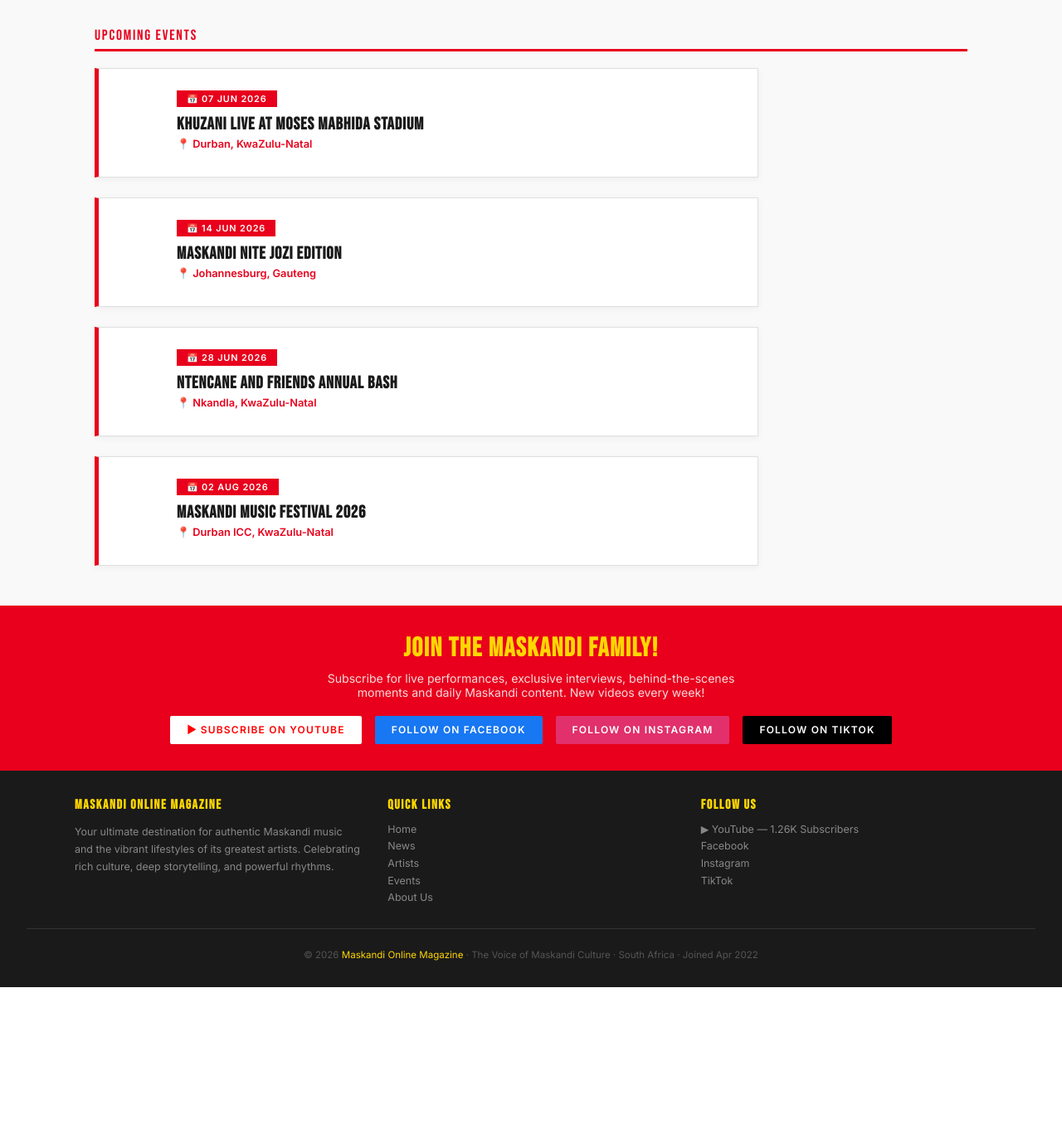
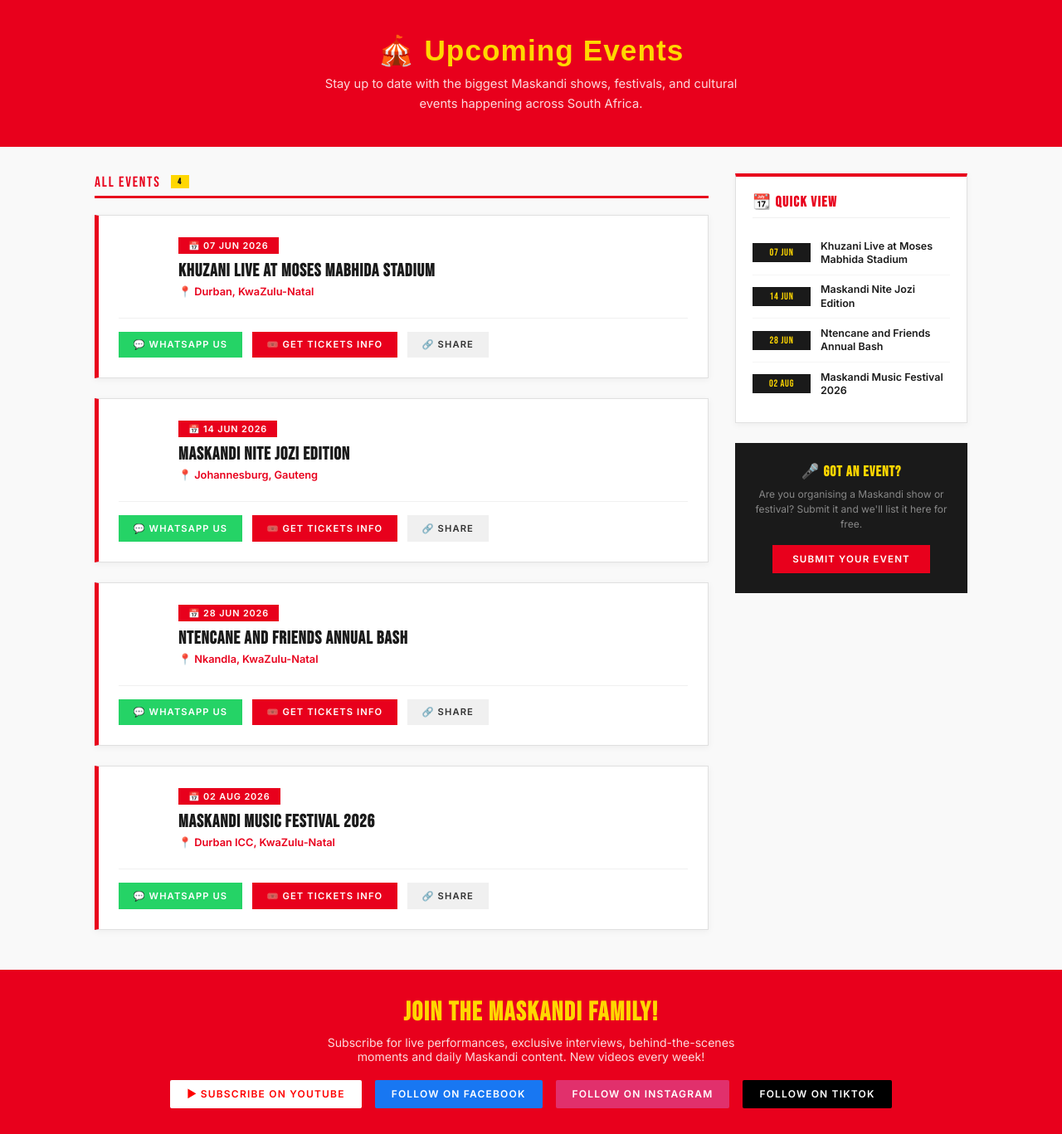
Before and after one commit to ayandamkhwanazi27-lang/maskandi-online, a Flask app: page /events in a window 1280 px wide. Shown: the part 176-1543 px from the top of the page at 83% size. Before the commit the page ends 1366 px from the top, so only its background shows below. Run offline with Flask 3, Linux system fonts and the light colour scheme.

Commit message:
Update events.html

```diff
--- a/templates/events.html
+++ b/templates/events.html
@@ -2,7 +2,38 @@
 {% block title %}Events — Maskandi Online Magazine{% endblock %}
 {% block extra_styles %}
 <style>
-  .events-list { display: flex; flex-direction: column; gap: 1.5rem; max-width: 800px; }
+  .events-hero {
+    background: var(--red);
+    padding: 2.5rem 2rem;
+    text-align: center;
+    margin-bottom: 2rem;
+  }
+
+  .events-hero h1 {
+    font-family: 'Russo One', sans-serif;
+    font-size: 2.2rem;
+    color: var(--yellow);
+    letter-spacing: 0.03em;
+    margin-bottom: 0.5rem;
+  }
+
+  .events-hero p {
+    color: rgba(255,255,255,0.85);
+    font-size: 0.92rem;
+    max-width: 500px;
+    margin: 0 auto;
+    line-height: 1.6;
+  }
+
+  .events-layout {
+    display: grid;
+    grid-template-columns: 1fr 280px;
+    gap: 2rem;
+    align-items: start;
+  }
+
+  .events-list { display: flex; flex-direction: column; gap: 1.5rem; }
+
   .event-card {
     background: white;
     border: 1px solid #E0E0E0;
@@ -10,18 +41,27 @@
     padding: 1.5rem;
     box-shadow: 0 2px 8px rgba(0,0,0,0.05);
     transition: border-color 0.2s, box-shadow 0.2s;
+  }
+
+  .event-card:hover { border-left-color: var(--yellow); box-shadow: 0 4px 16px rgba(0,0,0,0.1); }
+
+  .event-top {
     display: flex;
     gap: 1.25rem;
     align-items: flex-start;
+    margin-bottom: 1rem;
   }
-  .event-card:hover { border-left-color: var(--yellow); box-shadow: 0 4px 16px rgba(0,0,0,0.1); }
+
   .event-icon {
-    font-size: 2rem;
+    font-size: 2.2rem;
     flex-shrink: 0;
-    width: 50px;
+    width: 52px;
     text-align: center;
+    margin-top: 0.2rem;
   }
+
   .event-content { flex: 1; }
+
   .event-date {
     display: inline-block;
     background: var(--red);
@@ -33,32 +73,185 @@
     margin-bottom: 0.5rem;
     text-transform: uppercase;
   }
+
   .event-card h3 {
     font-family: 'Bebas Neue', sans-serif;
-    font-size: 1.3rem;
+    font-size: 1.35rem;
     letter-spacing: 0.04em;
     color: #1A1A1A;
     margin-bottom: 0.25rem;
+    line-height: 1.2;
   }
+
   .event-loc {
     font-size: 0.8rem;
     color: var(--red);
     font-weight: 600;
     margin-bottom: 0.5rem;
   }
+
   .event-desc {
     font-size: 0.82rem;
     color: #666;
     line-height: 1.6;
   }
+
+  .event-actions {
+    display: flex;
+    gap: 0.75rem;
+    padding-top: 1rem;
+    border-top: 1px solid #F0F0F0;
+    flex-wrap: wrap;
+  }
+
+  .event-btn {
+    display: inline-flex;
+    align-items: center;
+    gap: 0.4rem;
+    padding: 0.55rem 1.1rem;
+    font-size: 0.7rem;
+    font-weight: 700;
+    letter-spacing: 0.1em;
+    text-transform: uppercase;
+    text-decoration: none;
+    border: none;
+    cursor: pointer;
+    transition: opacity 0.2s, transform 0.15s;
+    font-family: 'Inter', sans-serif;
+  }
+
+  .event-btn:hover { opacity: 0.85; transform: translateY(-1px); }
+
+  .event-btn.tickets { background: var(--red); color: white; }
+  .event-btn.whatsapp { background: #25D366; color: white; }
+  .event-btn.share { background: #F0F0F0; color: #333; }
+
+  /* Sidebar */
+  .events-sidebar {}
+
+  .sidebar-box {
+    background: white;
+    border: 1px solid #E0E0E0;
+    border-top: 4px solid var(--red);
+    padding: 1.25rem;
+    margin-bottom: 1.5rem;
+    box-shadow: 0 2px 8px rgba(0,0,0,0.05);
+  }
+
+  .sidebar-box h3 {
+    font-family: 'Bebas Neue', sans-serif;
+    font-size: 1.1rem;
+    color: var(--red);
+    letter-spacing: 0.08em;
+    margin-bottom: 1rem;
+    padding-bottom: 0.5rem;
+    border-bottom: 1px solid #F0F0F0;
+  }
+
+  .mini-event {
+    display: flex;
+    gap: 0.75rem;
+    align-items: center;
+    padding: 0.6rem 0;
+    border-bottom: 1px solid #F5F5F5;
+  }
+
+  .mini-event:last-child { border-bottom: none; }
+
+  .mini-date {
+    background: var(--dark);
+    color: var(--yellow);
+    font-family: 'Bebas Neue', sans-serif;
+    font-size: 0.75rem;
+    letter-spacing: 0.06em;
+    padding: 4px 8px;
+    text-align: center;
+    flex-shrink: 0;
+    min-width: 70px;
+  }
+
+  .mini-title {
+    font-size: 0.78rem;
+    font-weight: 600;
+    color: #1A1A1A;
+    line-height: 1.3;
+  }
+
+  .submit-event-box {
+    background: var(--dark);
+    padding: 1.5rem;
+    text-align: center;
+  }
+
+  .submit-event-box h3 {
+    font-family: 'Bebas Neue', sans-serif;
+    font-size: 1.1rem;
+    color: var(--yellow);
+    letter-spacing: 0.06em;
+    margin-bottom: 0.5rem;
+  }
+
+  .submit-event-box p {
+    font-size: 0.75rem;
+    color: #888;
+    margin-bottom: 1rem;
+    line-height: 1.5;
+  }
+
+  .submit-event-btn {
+    display: inline-block;
+    background: var(--red);
+    color: white;
+    padding: 0.65rem 1.5rem;
+    font-size: 0.72rem;
+    font-weight: 700;
+    letter-spacing: 0.1em;
+    text-transform: uppercase;
+    text-decoration: none;
+    transition: background 0.2s;
+  }
+
+  .submit-event-btn:hover { background: var(--red-dark); }
+
+  .count-badge {
+    display: inline-block;
+    background: var(--yellow);
+    color: var(--dark);
+    font-size: 0.65rem;
+    font-weight: 700;
+    padding: 2px 8px;
+    margin-left: 0.5rem;
+    vertical-align: middle;
+  }
+
+  @media (max-width: 700px) {
+    .events-layout { grid-template-columns: 1fr; }
+    .events-hero h1 { font-size: 1.6rem; }
+    .event-actions { gap: 0.5rem; }
+  }
 </style>
 {% endblock %}
+
 {% block content %}
+
+<div class="events-hero">
+  <h1>🎪 Upcoming Events</h1>
+  <p>Stay up to date with the biggest Maskandi shows, festivals, and cultural events happening across South Africa.</p>
+</div>
+
 <div class="page-wrap">
-  <div class="section-label">Upcoming Events</div>
+  <div class="events-layout">
+
+    <!-- Events list -->
+    <div>
+      <div class="section-label">
+        All Events <span class="count-badge">{{ events|length }}</span>
+      </div>
+
       <div class="events-list">
         {% for event in events %}
         <div class="event-card">
+          <div class="event-top">
             <div class="event-icon">{{ event.icon }}</div>
             <div class="event-content">
               <div class="event-date">📅 {{ event.date }}</div>
@@ -67,7 +260,42 @@
               <div class="event-desc">{{ event.description }}</div>
             </div>
           </div>
+          <div class="event-actions">
+            <a href="https://wa.me/27810862486?text=Hi, I want info about: {{ event.title }}" target="_blank" class="event-btn whatsapp">
+              💬 WhatsApp Us
+            </a>
+            <a href="mailto:maskandimagazine@gmail.com?subject=Tickets: {{ event.title }}" class="event-btn tickets">
+              🎟️ Get Tickets Info
+            </a>
+            <a href="https://wa.me/?text=Check out this event: {{ event.title }} on {{ event.date }} at {{ event.location }}" target="_blank" class="event-btn share">
+              🔗 Share
+            </a>
+          </div>
+        </div>
         {% endfor %}
       </div>
     </div>
+
+    <!-- Sidebar -->
+    <div class="events-sidebar">
+
+      <div class="sidebar-box">
+        <h3>📆 Quick View</h3>
+        {% for event in events %}
+        <div class="mini-event">
+          <div class="mini-date">{{ event.date.split()[0] }} {{ event.date.split()[1] if event.date.split()|length > 1 else '' }}</div>
+          <div class="mini-title">{{ event.title }}</div>
+        </div>
+        {% endfor %}
+      </div>
+
+      <div class="submit-event-box">
+        <h3>🎤 Got an Event?</h3>
+        <p>Are you organising a Maskandi show or festival? Submit it and we'll list it here for free.</p>
+        <a href="/contact" class="submit-event-btn">Submit Your Event</a>
+      </div>
+
+    </div>
+  </div>
+</div>
 {% endblock %}
```
Lines whose indentation alone changed are shown as unchanged.
